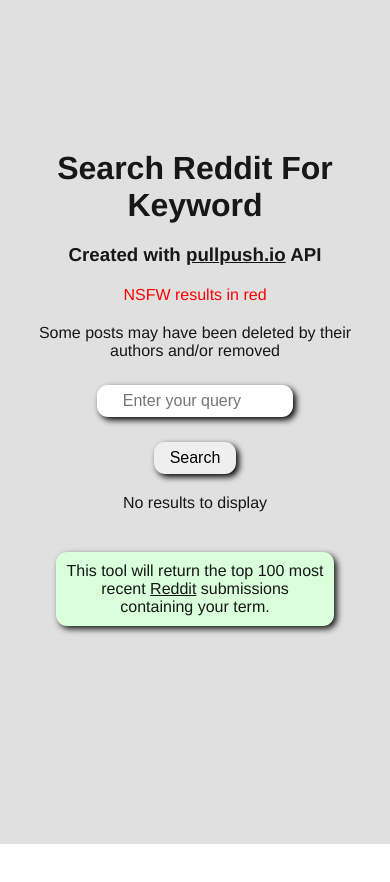
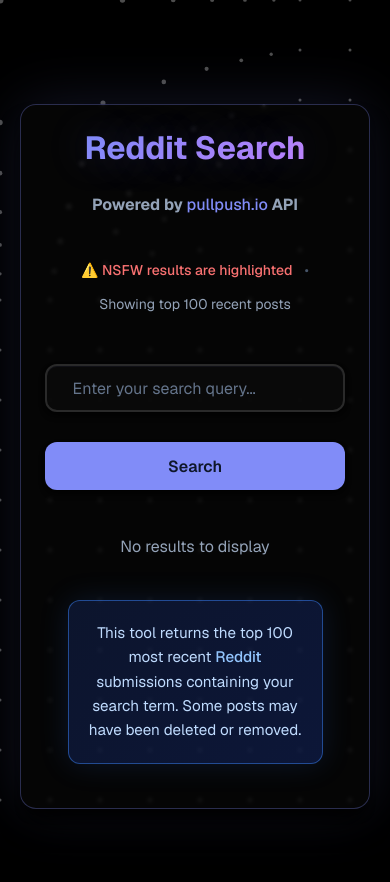
Before and after one commit to fruitSalad266/redditquery, a Next.js app: page / in a window 390 px wide. Shown: the top 882 px of the page. Before the commit the page ends 844 px from the top, so only its background shows below. Built offline with nearby package versions, Linux system fonts and the light colour scheme.

Commit message:
modernized interface

```diff
--- /dev/null
+++ b/app/GridBackground.jsx
@@ -0,0 +1,132 @@
+'use client'
+
+import { useEffect, useRef } from 'react';
+
+export default function GridBackground() {
+    const canvasRef = useRef(null);
+    const mouseRef = useRef({ x: 0, y: 0 });
+    const animationRef = useRef(null);
+
+    useEffect(() => {
+        const canvas = canvasRef.current;
+        if (!canvas) return;
+
+        const ctx = canvas.getContext('2d');
+        let width = window.innerWidth;
+        let height = window.innerHeight;
+
+        const setCanvasSize = () => {
+            width = window.innerWidth;
+            height = window.innerHeight;
+            canvas.width = width;
+            canvas.height = height;
+        };
+        setCanvasSize();
+
+        const gridSize = 50;
+        const dots = [];
+        const mouseInfluence = 300; // Much larger influence radius
+
+        for (let x = 0; x < width; x += gridSize) {
+            for (let y = 0; y < height; y += gridSize) {
+                dots.push({
+                    x: x,
+                    y: y,
+                    originalX: x,
+                    originalY: y,
+                    vx: 0,
+                    vy: 0
+                });
+            }
+        }
+
+        // Mouse move handler
+        const handleMouseMove = (e) => {
+            mouseRef.current = {
+                x: e.clientX,
+                y: e.clientY
+            };
+        };
+
+        // Animation function
+        const animate = () => {
+            ctx.fillStyle = '#000000';
+            ctx.fillRect(0, 0, width, height);
+
+            const mouse = mouseRef.current;
+
+            dots.forEach((dot) => {
+                const dx = mouse.x - dot.x;
+                const dy = mouse.y - dot.y;
+                const distance = Math.sqrt(dx * dx + dy * dy);
+
+                if (distance < mouseInfluence) {
+                    const force = (mouseInfluence - distance) / mouseInfluence;
+                    dot.vx -= dx * force * 0.008;
+                    dot.vy -= dy * force * 0.008;
+                }
+
+                // Apply spring force back to original position
+                const backDx = dot.originalX - dot.x;
+                const backDy = dot.originalY - dot.y;
+                dot.vx += backDx * 0.008;
+                dot.vy += backDy * 0.008;
+
+                // Apply damping (lower = more friction)
+                dot.vx *= 0.88;
+                dot.vy *= 0.88;
+
+                // Update position
+                dot.x += dot.vx;
+                dot.y += dot.vy;
+
+                // Draw dot
+                const dotDistance = Math.sqrt(
+                    (mouse.x - dot.x) ** 2 + (mouse.y - dot.y) ** 2
+                );
+                let dotSize = 1.5;
+                let dotOpacity = 0.3;
+
+                if (dotDistance < mouseInfluence) {
+                    const proximity = 1 - (dotDistance / mouseInfluence);
+                    dotSize = 1.5 + proximity * 2; // Bigger size change
+                }
+
+                ctx.fillStyle = `rgba(255, 255, 255, ${dotOpacity})`;
+                ctx.beginPath();
+                ctx.arc(dot.x, dot.y, dotSize, 0, Math.PI * 2);
+                ctx.fill();
+
+            });
+
+            animationRef.current = requestAnimationFrame(animate);
+        };
+
+        window.addEventListener('mousemove', handleMouseMove);
+        window.addEventListener('resize', setCanvasSize);
+        animate();
+
+        return () => {
+            window.removeEventListener('mousemove', handleMouseMove);
+            window.removeEventListener('resize', setCanvasSize);
+            if (animationRef.current) {
+                cancelAnimationFrame(animationRef.current);
+            }
+        };
+    }, []);
+
+    return (
+        <canvas
+            ref={canvasRef}
+            style={{
+                position: 'fixed',
+                top: 0,
+                left: 0,
+                width: '100%',
+                height: '100%',
+                zIndex: -1,
+                pointerEvents: 'none'
+            }}
+        />
+    );
+}
--- a/app/SearchResults.jsx
+++ b/app/SearchResults.jsx
@@ -17,24 +17,17 @@
     return (
         <div>
         {n ? (
-            <section key={index} style={{marginBottom: "20px",
-                                        textAlign: "left",
-                                        padding: "20px",
-                                        color: "red",
-                                        backgroundColor: "#ffc2c2",
-                                        outline: "solid",
-                                        outlineWidth: "5px",
-                                        outlineColor: "red"}}>
-                <p><b>NSFW</b></p>
-                <p>{result.sr}</p>
-                <h3 className="text-lg font-bold">{result.title}</h3>
-                <a href={result.link} target="_blank" rel="noopener noreferrer"> Link </a>
+            <section key={index} className="nsfwSection" style={{marginBottom: "16px", textAlign: "left"}}>
+                <p style={{fontWeight: "700", fontSize: "0.875rem", marginBottom: "8px"}}>⚠️ NSFW</p>
+                <p style={{fontSize: "0.875rem", color: "#fca5a5", marginBottom: "8px"}}>{result.sr}</p>
+                <h3 style={{fontSize: "1.125rem", fontWeight: "600", marginBottom: "12px", color: "#fecaca"}}>{result.title}</h3>
+                <a href={result.link} target="_blank" rel="noopener noreferrer" style={{color: "#fca5a5", fontWeight: "600"}}>View Post →</a>
             </section>
         ) : (
-            <section key={index} style={{marginBottom: "20px", textAlign: "left", padding: "20px"}}>
-                <p>{result.sr}</p>
-                <h3 className="text-lg font-bold">{result.title}</h3>
-                <a href={result.link} target="_blank" rel="noopener noreferrer"> Link </a>
+            <section key={index} style={{marginBottom: "16px", textAlign: "left"}}>
+                <p style={{fontSize: "0.875rem", color: "#94a3b8", marginBottom: "8px", fontWeight: "500"}}>{result.sr}</p>
+                <h3 style={{fontSize: "1.125rem", fontWeight: "600", marginBottom: "12px", color: "#e2e8f0"}}>{result.title}</h3>
+                <a href={result.link} target="_blank" rel="noopener noreferrer" style={{fontWeight: "600"}}>View Post →</a>
             </section>
         )}
         </div>
@@ -73,35 +66,36 @@
         }
     };
     return (
-        <div>
+        <div style={{width: "100%"}}>
         {/* Input and Button (assumes these are in the same component) */}
-            <div style={{width: "100%"}}>
+            <div style={{width: "100%", display: "flex", justifyContent: "center", gap: "10px", flexWrap: "wrap"}}>
                 <input type="text"
                         id="searchInput"
                         value = {query}
                         onChange={(e) => setQuery(e.target.value)}
-                        placeholder="Enter your query"
+                        onKeyPress={(e) => e.key === 'Enter' && newQuery()}
+                        placeholder="Enter your search query..."
                         autoComplete="off" />
-                <button onClick={newQuery} id="searchButton"> Search </button>
+                <button onClick={newQuery} id="searchButton">Search</button>
             </div>
 
             {isLoading && (
-                <div style={{ marginTop: "10px" }}>
-                    <ClipLoader color="black" size={35} />
+                <div style={{ marginTop: "20px", display: "flex", justifyContent: "center", alignItems: "center" }}>
+                    <ClipLoader color="#818cf8" size={40} />
                 </div>
             )}
 
             {/* Error Message */}
-            {error && <p style={{ color: "red" }}>{error}</p>}
+            {error && <p style={{ color: "#f87171", marginTop: "16px", fontWeight: "500" }}>{error}</p>}
 
             {/* Results Section */}
-            <div className="mt-4">
+            <div style={{marginTop: "24px"}}>
                 {results.length > 0 ? (
                 results.map((result, index) => (
-                    <Result result={result} index={index}/>
+                    <Result result={result} index={index} key={index}/>
                 ))
                 ) : (
-                    !isLoading && <p>No results to display</p>
+                    !isLoading && <p style={{color: "#94a3b8", marginTop: "16px"}}>No results to display</p>
                 )}
             </div>
         </div>
--- a/app/globals.css
+++ b/app/globals.css
@@ -1,6 +1,14 @@
 :root {
-  --background: #ffffff;
-  --foreground: #171717;
+  --background: #000000;
+  --foreground: #e2e8f0;
+  --primary: #818cf8;
+  --primary-hover: #a5b4fc;
+  --card-bg: #0a0a0a;
+  --card-bg-hover: #1a1a1a;
+  --border: #2a2a2a;
+  --shadow: 0 4px 6px -1px rgba(0, 0, 0, 0.6), 0 2px 4px -1px rgba(0, 0, 0, 0.4);
+  --shadow-lg: 0 10px 15px -3px rgba(0, 0, 0, 0.7), 0 4px 6px -2px rgba(0, 0, 0, 0.5);
+  --shadow-glow: 0 0 20px rgba(129, 140, 248, 0.4), 0 0 40px rgba(129, 140, 248, 0.1);
 }
 
 html,
@@ -10,25 +18,37 @@
 
 body {
   color: var(--foreground);
-  background: var(--background);
-  font-family: Arial, Helvetica, sans-serif;
+  background: #000000;
+  font-family: var(--font-geist-sans), -apple-system, BlinkMacSystemFont, 'Segoe UI', sans-serif;
   -webkit-font-smoothing: antialiased;
   -moz-osx-font-smoothing: grayscale;
+  line-height: 1.6;
 }
 
 section {
-  margin: 10px 10px;
-  padding: 10px;
-  background-color: #ccc;
-  border-radius: .7rem;
-  filter: drop-shadow(3px 3px 3px);
+  margin: 12px 0;
+  padding: 20px;
+  background-color: var(--card-bg);
+  border-radius: 12px;
+  box-shadow: var(--shadow), inset 0 1px 0 rgba(129, 140, 248, 0.05);
+  border: 1px solid var(--border);
+  transition: all 0.3s ease;
+}
+
+section:hover {
+  background-color: var(--card-bg-hover);
+  box-shadow: var(--shadow-glow);
+  transform: translateY(-2px);
+  border-color: rgba(129, 140, 248, 0.5);
 }
 
 .infoSection {
   width: 85%;
   margin: 20px auto;
-  background-color: #daffdb;
-  filter: drop-shadow(3px 3px 3px);
+  background: linear-gradient(135deg, rgba(30, 58, 138, 0.3) 0%, rgba(30, 64, 175, 0.3)100%);
+  border: 1px solid rgba(59, 130, 246, 0.5);
+  color: #bfdbfe;
+  box-shadow: 0 0 30px rgba(59, 130, 246, 0.15);
 }
 
 .resultSection {
@@ -37,14 +57,28 @@
 }
 
 .resultSection:hover {
-  background-color: #ccccccec;
-  transition: 0.1s;
+  background-color: var(--card-bg-hover);
+  transition: 0.3s ease;
 }
 
 .searchSection {
   background-color: transparent;
   flex-direction: row;
   width: 120%;
+}
+
+.nsfwSection {
+  background: linear-gradient(135deg, rgba(69, 10, 10, 0.4) 0%, rgba(127, 29, 29, 0.4) 100%);
+  border: 2px solid rgba(220, 38, 38, 0.6);
+  color: #fca5a5;
+  box-shadow: 0 0 30px rgba(239, 68, 68, 0.2);
+}
+
+.nsfwSection:hover {
+  background: linear-gradient(135deg, rgba(127, 29, 29, 0.5) 0%, rgba(153, 27, 27, 0.5) 100%);
+  box-shadow: 0 0 40px rgba(239, 68, 68, 0.4);
+  border-color: rgba(239, 68, 68, 0.8);
+  transform: translateY(-2px);
 }
 
 #title {
@@ -60,28 +94,55 @@
 }
 
 input, button {
-  height: 2rem;
+  height: 3rem;
   font-size: 1rem;
   border-width: 0;
-  margin: 5px 20px 20px;
+  margin: 5px 10px 20px;
+  font-family: inherit;
 }
+
 input {
-  filter: drop-shadow(3px 3px 3px);
   width: 60%;
   padding: 0 1.6rem;
-  border-radius: .7rem;
+  border-radius: 12px;
+  border: 2px solid var(--border);
+  background: rgba(10, 10, 10, 0.8);
+  color: var(--foreground);
+  box-shadow: var(--shadow), inset 0 1px 0 rgba(129, 140, 248, 0.05);
+  transition: all 0.3s ease;
+  outline: none;
 }
+
+input:focus {
+  border-color: rgba(129, 140, 248, 0.6);
+  box-shadow: var(--shadow-glow);
+  background: rgba(20, 20, 20, 0.9);
+}
+
+input::placeholder {
+  color: #64748b;
+}
+
 button {
-  border-radius: .7rem;
-  font-weight: normal;
+  border-radius: 12px;
+  font-weight: 600;
   width: 25%;
-  filter: drop-shadow(3px 3px 3px);
+  background: var(--primary);
+  color: #0f172a;
+  box-shadow: var(--shadow);
   cursor: pointer;
+  transition: all 0.3s ease;
 }
+
 button:hover {
-  background-color: #717171;
-  color: white;
-  transition: 0.1s;
+  background: var(--primary-hover);
+  transform: translateY(-1px);
+  box-shadow: var(--shadow-glow);
+}
+
+button:active {
+  transform: translateY(0);
+  box-shadow: var(--shadow);
 }
 
 * {
@@ -91,12 +152,49 @@
 }
 
 a {
-  color: inherit;
+  color: var(--primary);
+  text-decoration: none;
+  font-weight: 500;
+  transition: all 0.2s ease;
 }
 
 a:hover {
-  color: #bc2fcc;
+  color: var(--primary-hover);
+  text-decoration: underline;
   cursor: pointer;
+  text-shadow: 0 0 8px rgba(129, 140, 248, 0.5);
+}
+
+h1, h2, h3, h4, h5, h6 {
+  font-weight: 700;
+  line-height: 1.2;
+}
+
+@keyframes fadeIn {
+  from {
+    opacity: 0;
+    transform: translateY(10px);
+  }
+  to {
+    opacity: 1;
+    transform: translateY(0);
+  }
+}
+
+section {
+  animation: fadeIn 0.3s ease-out;
+}
+
+@media (max-width: 768px) {
+  input {
+    width: 100% !important;
+    margin: 5px 0 10px !important;
+  }
+
+  button {
+    width: 100% !important;
+    margin: 10px 0 20px !important;
+  }
 }
 
 @media (prefers-color-scheme: dark) {
--- a/app/page.js
+++ b/app/page.js
@@ -1,5 +1,6 @@
 import styles from "./page.module.css";
 import SearchResults from "./SearchResults.jsx";
+import GridBackground from "./GridBackground.jsx";
 
 export const metadata =  {
   title: 'Reddit Query',
@@ -9,17 +10,27 @@
 export default function Home() {
   return (
     <div className={styles.page}>
+      <GridBackground />
       <main className={styles.main}>
-        <h1>Search Reddit For Keyword</h1>
-        <h3>Created with <a href="https://pullpush.io" target="_blank">pullpush.io</a> API</h3>
+        <h1 style={{fontSize: "2.5rem", fontWeight: "700", marginBottom: "8px", background: "linear-gradient(135deg, #818cf8 0%, #c084fc 100%)", WebkitBackgroundClip: "text", WebkitTextFillColor: "transparent", textShadow: "0 0 40px rgba(129, 140, 248, 0.3)"}}>
+          Reddit Search
+        </h1>
+        <h3 style={{fontSize: "1rem", color: "#94a3b8", marginBottom: "24px"}}>
+          Powered by <a href="https://pullpush.io" target="_blank">pullpush.io</a> API
+        </h3>
 
-        <p style={{color: "red"}}>NSFW results in red</p>
-        <p>Some posts may have been deleted by their authors and/or removed</p>
+        <div style={{display: "flex", gap: "12px", marginBottom: "24px", fontSize: "0.875rem", flexWrap: "wrap", justifyContent: "center"}}>
+          <p style={{color: "#f87171", fontWeight: "500"}}>⚠️ NSFW results are highlighted</p>
+          <span style={{color: "#475569"}}>•</span>
+          <p style={{color: "#94a3b8"}}>Showing top 100 recent posts</p>
+        </div>
 
         <SearchResults />
 
-        <section className = "infoSection">
-            <p>This tool will return the top 100 most recent <a href="https://reddit.com" target="_blank">Reddit</a> submissions containing your term. </p>
+        <section className="infoSection">
+            <p style={{fontSize: "0.95rem"}}>
+              This tool returns the top 100 most recent <a href="https://reddit.com" target="_blank" style={{color: "#93c5fd"}}>Reddit</a> submissions containing your search term. Some posts may have been deleted or removed.
+            </p>
         </section>
 
       </main>
--- a/app/page.module.css
+++ b/app/page.module.css
@@ -6,9 +6,8 @@
   min-height: 100svh;
   padding: 60px;
   gap: 64px;
-  font-family: Helvetica;
   text-align: center;
-  background-color: rgb(224, 224, 224);
+  background: transparent;
 }
 
 .main {
@@ -18,6 +17,16 @@
   grid-row-start: 2;
   justify-content: center;
   align-items: center;
+  background: rgba(10, 10, 10, 0.5);
+  padding: 40px;
+  border-radius: 24px;
+  box-shadow: 0 20px 25px -5px rgba(0, 0, 0, 0.8), 0 10px 10px -5px rgba(0, 0, 0, 0.6), 0 0 60px rgba(129, 140, 248, 0.15);
+  backdrop-filter: blur(2px);
+  border: 1px solid rgba(129, 140, 248, 0.3);
+  max-width: 900px;
+  width: 100%;
+  position: relative;
+  z-index: 1;
 }
 
 .footer {
@@ -56,12 +65,18 @@
 
 @media (max-width: 600px) {
   .page {
-    padding: 32px;
-    padding-bottom: 80px;
+    padding: 20px;
+    padding-bottom: 60px;
   }
 
   .main {
     align-items: center;
+    padding: 24px;
+    border-radius: 16px;
+  }
+
+  .main h1 {
+    font-size: 2rem !important;
   }
 
   .main ol {
```
Also changed, not shown: 1 other file (tests, documents, lock files or other folders).
